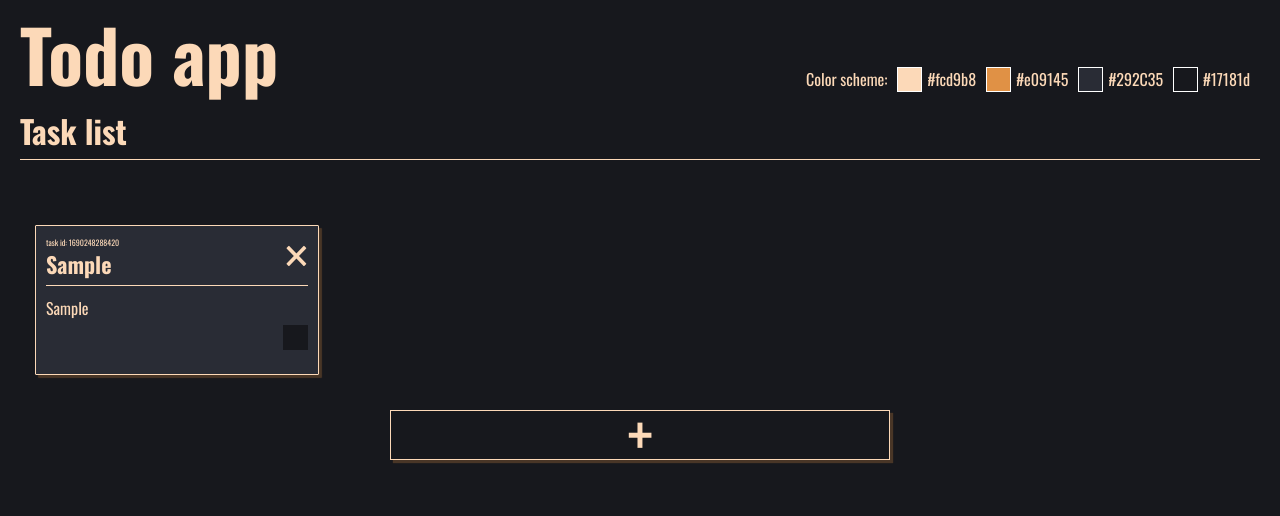
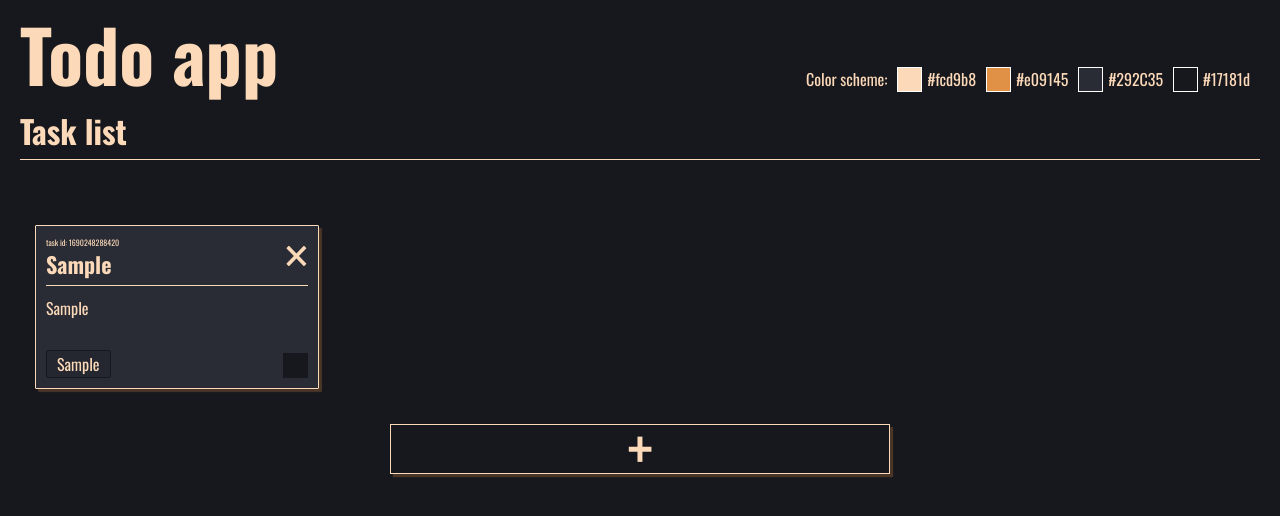
Before and after one commit to yobafett/Vue-Todo-App, a Vue app: page /tasks in a window 1280 px wide. Both pictures are taken after typing "Sample", "Sample", "Sample" into the empty fields and a click on the button "Add". Shown: the top 516 px of the page. Built offline with nearby package versions, Linux system fonts and the light colour scheme.

Commit message:
TaskItem. + Section with card tags

```diff
--- a/src/components/TaskItem.vue
+++ b/src/components/TaskItem.vue
@@ -45,6 +45,9 @@
     </p>
 
     <div class="controls">
+      <div class="tags">
+        <div class="tag" v-for="(tag, index) in task.tags" :key="index">{{ tag }}</div>
+      </div>
       <CustomCheckbox
         :checked="task.complete"
         @click="(e) => sendComplete(e)"
@@ -123,6 +126,7 @@ export default {
   background-color: #292c35;
   box-shadow: 3px 3px 1px rgba(224, 145, 69, 0.25);
   transition: all 0.25s linear;
+  height: fit-content;
   & * {
     transition: all 0.25s linear;
   }
@@ -174,7 +178,25 @@ export default {
   }
   .controls {
     display: flex;
-    justify-content: end;
+    justify-content: space-between;
+    .tags {
+      width: 80%;
+      display: flex;
+      flex-wrap: wrap;
+      gap: 10px;
+      .tag {
+        border: 1px #17181d solid;
+        padding: 1px 10px;
+        background-color: rgba(23, 24, 29, 0.25);
+        border-radius: 2.5px;
+        cursor: pointer;
+        &:hover {
+          background-color: rgba(23, 24, 29, 0.75);
+          box-shadow: 1px 1px 1px rgba(224, 145, 69, 0.75);
+          color: #e09145;
+        }
+      }
+    }
   }
 }
 </style>
```
